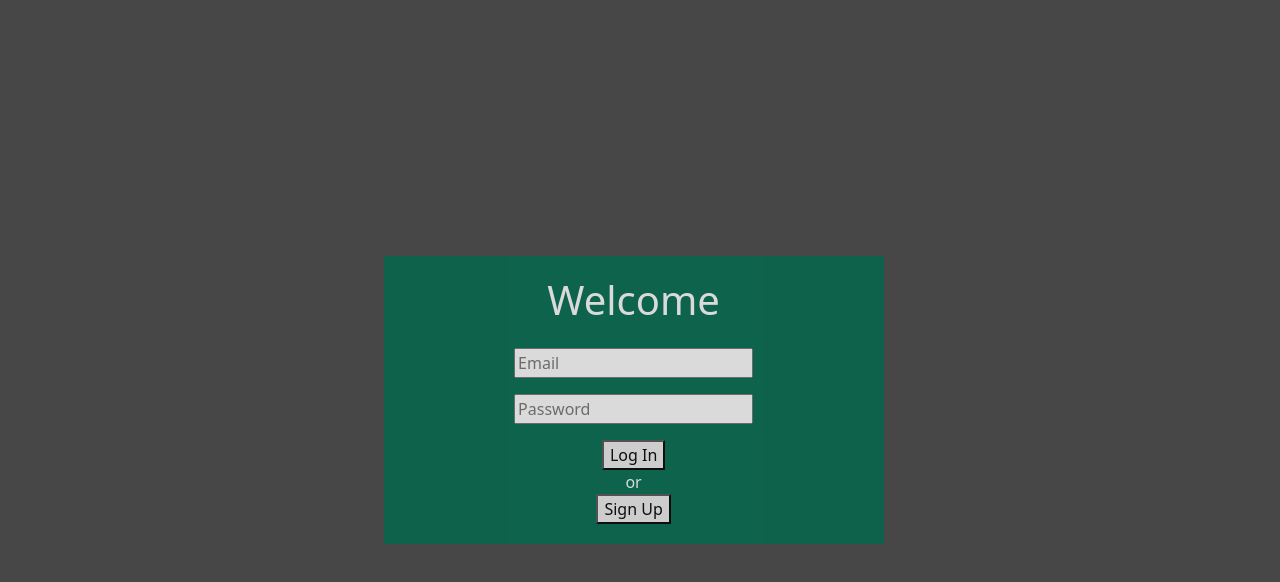
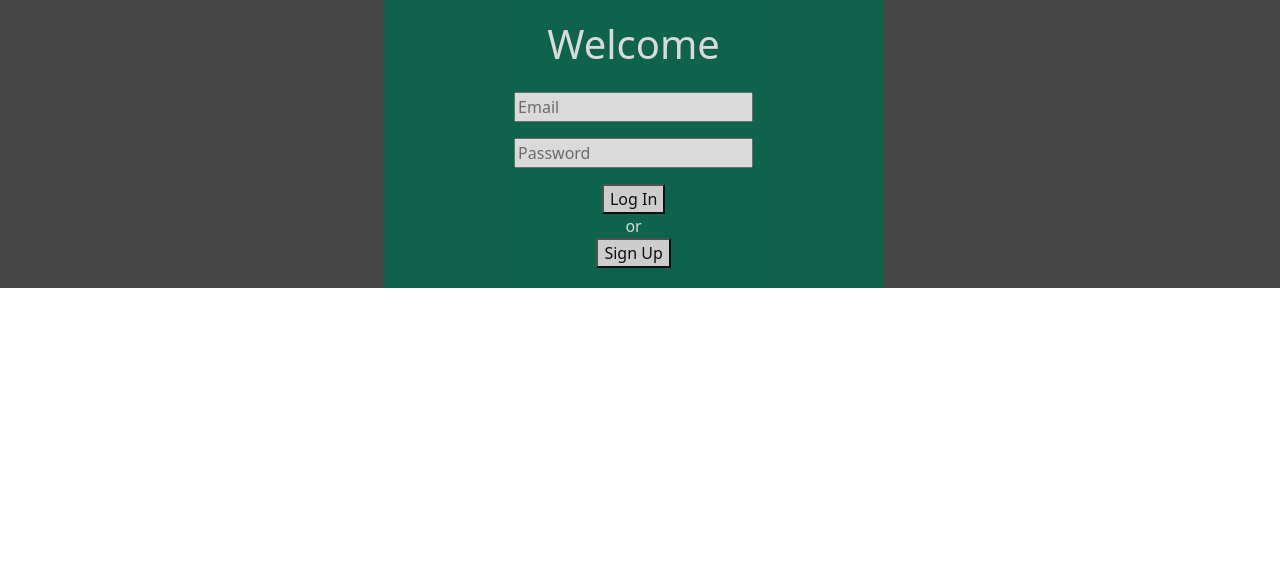
Before and after one commit to szymci0/pos-projekt, a Vue app in the folder web/: page /#/account/login_management in a window 1280 px wide. Shown: the top 582 px of the page. Built offline with nearby package versions, Linux system fonts and the light colour scheme; no server answers.

Commit message:
unset main container height

```diff
--- a/web/src/assets/scss/style.scss
+++ b/web/src/assets/scss/style.scss
@@ -1,20 +1,18 @@
 .p-app {
-    height: 100%;
+    height: unset;
     width: 99%;
 }
 
 #app {
     background:#474747;
-    height: 100vh !important;
+    height: unset !important;
     width: 100vw !important;
     color: white;
 }
 .p-body {
     opacity: 50%;
 }
-.p-main {
-    height: 85vh !important;
-}
+
 .p-footer {
     background-color: #F4D03F;
     width: 101%;
```
